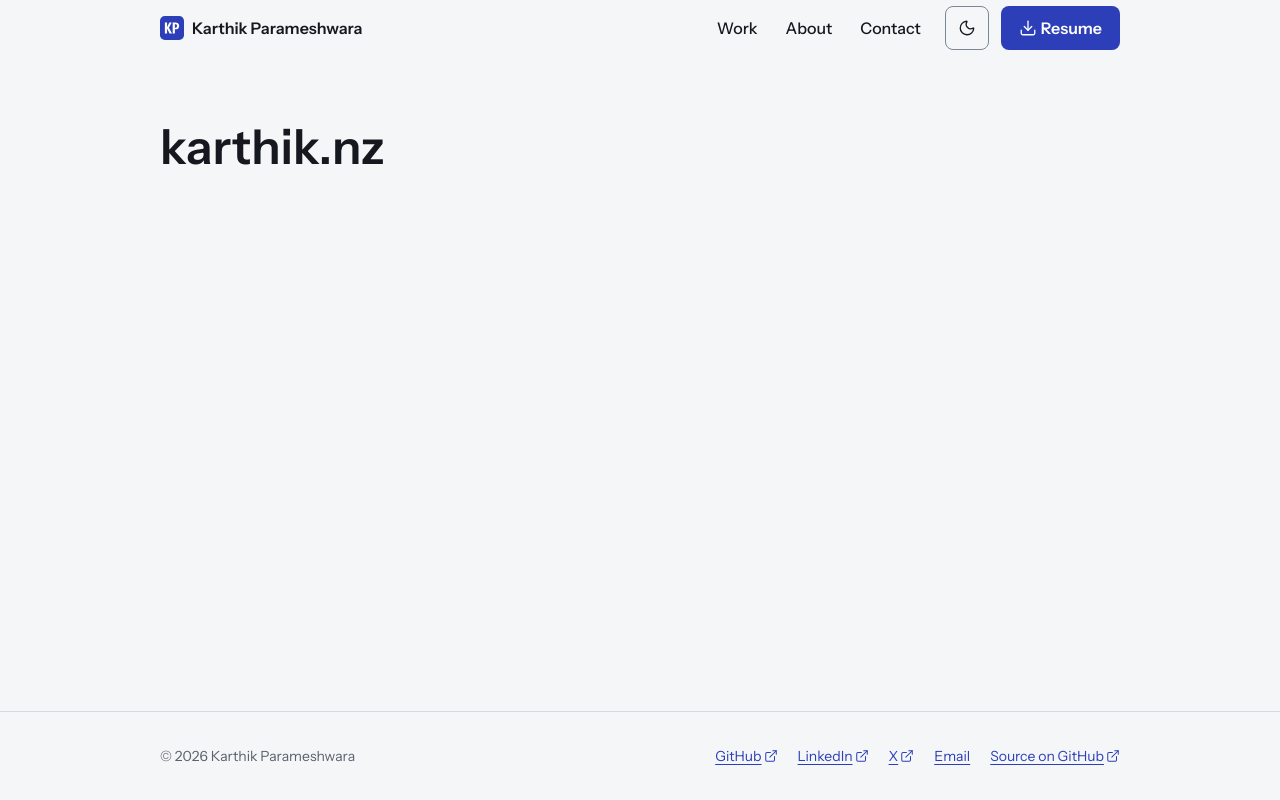
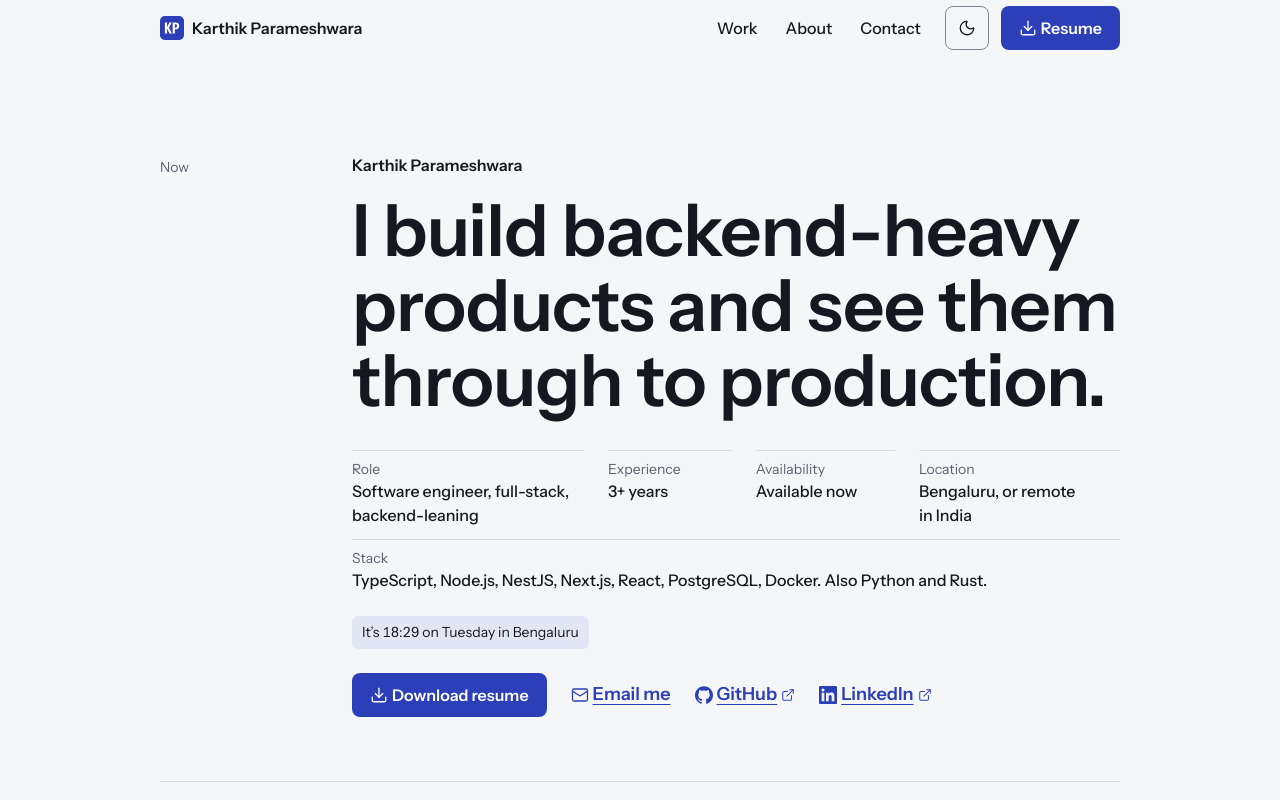
Before and after one commit to Karthik-beta/personal-website, a Next.js app: page / in a window 1280 px wide. Shown: the top 800 px of the page. Built offline with nearby package versions, Linux system fonts and the light colour scheme.

Commit message:
feat: build home hero and proof strip

```diff
--- a/src/app/layout.tsx
+++ b/src/app/layout.tsx
@@ -32,7 +32,7 @@ const themeScript = `(function(){try{var t=localStorage.getItem("theme");if(t===
 
 export default function RootLayout({ children }: LayoutProps<"/">) {
   return (
-    <html lang="en" className={instrumentSans.variable} suppressHydrationWarning>
+    <html lang="en-GB" className={instrumentSans.variable} suppressHydrationWarning>
       <head>
         <script dangerouslySetInnerHTML={{ __html: themeScript }} />
       </head>
--- a/src/app/page.tsx
+++ b/src/app/page.tsx
@@ -1,12 +1,10 @@
-import { Container } from "@/components/ui/container";
+import { Hero } from "@/components/home/hero";
 
-// Placeholder only. The real home page is built in Phase 5 from the approved story and design docs.
+// Sections are added one at a time in Phase 5, each reviewed before the next.
 export default function Home() {
   return (
-    <main id="content" className="py-16">
-      <Container>
-        <h1 className="text-3xl font-semibold stretch-heading">karthik.nz</h1>
-      </Container>
+    <main id="content">
+      <Hero />
     </main>
   );
 }
--- /dev/null
+++ b/src/components/home/hero.tsx
@@ -0,0 +1,83 @@
+import { Download, Mail } from "lucide-react";
+import { GitHubIcon, LinkedInIcon } from "@/components/icons/brand";
+import { FactsRow } from "@/components/site/facts-row";
+import { LocalTime } from "@/components/site/local-time";
+import { ProofStrip } from "@/components/site/proof-strip";
+import { buttonClasses } from "@/components/ui/button";
+import { Container } from "@/components/ui/container";
+import { TextLink } from "@/components/ui/text-link";
+import { site } from "@/lib/site";
+import { MarginGrid } from "./margin-grid";
+
+const iconProps = { "aria-hidden": true, size: 18, strokeWidth: 1.75 } as const;
+
+const facts = [
+  { label: "Role", value: "Software engineer, full-stack, backend-leaning" },
+  { label: "Experience", value: "3+ years" },
+  { label: "Availability", value: "Available now" },
+  { label: "Location", value: "Bengaluru, or remote in India" },
+  {
+    label: "Stack",
+    value: "TypeScript, Node.js, NestJS, Next.js, React, PostgreSQL, Docker. Also Python and Rust.",
+    wide: true,
+  },
+];
+
+const proof = [
+  <>
+    <strong className="font-semibold">30+ customer deployments</strong> across two companies
+  </>,
+  <>
+    <strong className="font-semibold">Co-founded Pivotr</strong> and built core modules of its ERP,
+    Aria
+  </>,
+  <>
+    <strong className="font-semibold">An open-source library</strong>, workclock, published for
+    Rust, Python and JavaScript
+  </>,
+];
+
+/** The skim layer: everything a recruiter needs in ten seconds, without scrolling. */
+export function Hero() {
+  return (
+    <section aria-labelledby="hero-name">
+      <Container className="grid gap-12 pt-12 pb-16 md:gap-16 lg:pt-24 lg:pb-24">
+        <MarginGrid margin="Now">
+          <h1 id="hero-name" className="text-sm font-semibold">
+            {site.name}
+          </h1>
+          <p className="mt-4 max-w-[18ch] text-display font-semibold text-balance stretch-display">
+            I build <span className="whitespace-nowrap">backend-heavy</span> products and see them
+            through to production.
+          </p>
+          <div className="mt-8 grid gap-6">
+            <FactsRow items={facts} className="@2xl:grid-cols-[1.5fr_0.8fr_0.9fr_1.3fr]" />
+            <div>
+              <LocalTime />
+            </div>
+            <div className="flex flex-wrap items-center gap-x-6 gap-y-4">
+              <a href={site.resume} className={buttonClasses("primary")}>
+                <Download {...iconProps} />
+                Download resume
+                <span className="sr-only"> (PDF)</span>
+              </a>
+              <TextLink href={`mailto:${site.email}`} kind="action" icon={<Mail {...iconProps} />}>
+                Email me
+              </TextLink>
+              <TextLink href={site.links.github} kind="action" icon={<GitHubIcon />}>
+                GitHub
+              </TextLink>
+              <TextLink href={site.links.linkedin} kind="action" icon={<LinkedInIcon />}>
+                LinkedIn
+              </TextLink>
+            </div>
+          </div>
+        </MarginGrid>
+        <MarginGrid className="border-t border-rule pt-8">
+          <h2 className="sr-only">Highlights</h2>
+          <ProofStrip items={proof} />
+        </MarginGrid>
+      </Container>
+    </section>
+  );
+}
--- /dev/null
+++ b/src/components/home/margin-grid.tsx
@@ -0,0 +1,22 @@
+import { cn } from "@/lib/cn";
+
+/**
+ * The home page's two-column grid: a 10rem time margin and the content column.
+ * On phones the margin label sits above its content.
+ */
+export function MarginGrid({
+  margin,
+  className,
+  children,
+}: {
+  margin?: React.ReactNode;
+  className?: string;
+  children: React.ReactNode;
+}) {
+  return (
+    <div className={cn("grid gap-x-8 gap-y-2 md:grid-cols-[10rem_minmax(0,1fr)]", className)}>
+      <div className="text-xs text-muted tabular-nums md:pt-1">{margin}</div>
+      <div className="min-w-0">{children}</div>
+    </div>
+  );
+}
--- a/src/components/site/facts-row.tsx
+++ b/src/components/site/facts-row.tsx
@@ -1,15 +1,21 @@
-export type Fact = { label: string; value: React.ReactNode };
+import { cn } from "@/lib/cn";
+
+export type Fact = { label: string; value: React.ReactNode; wide?: boolean };
 
 /**
  * Labelled facts for the 10-second skim. Columns follow the row's own width
  * (container query), so it works full-width in the hero and in narrow panels.
+ * `wide` facts span the whole row; `className` can set a custom column template.
  */
-export function FactsRow({ items }: { items: Fact[] }) {
+export function FactsRow({ items, className }: { items: Fact[]; className?: string }) {
   return (
     <div className="@container">
-      <dl className="grid gap-x-6 gap-y-3 @sm:grid-cols-2 @4xl:grid-cols-4">
+      <dl className={cn("grid gap-x-6 gap-y-3 @sm:grid-cols-2 @4xl:grid-cols-4", className)}>
         {items.map((item) => (
-          <div key={item.label} className="border-t border-rule pt-2">
+          <div
+            key={item.label}
+            className={cn("border-t border-rule pt-2", item.wide && "col-span-full")}
+          >
             <dt className="text-xs text-muted">{item.label}</dt>
             <dd className="text-sm font-medium">{item.value}</dd>
           </div>
```
